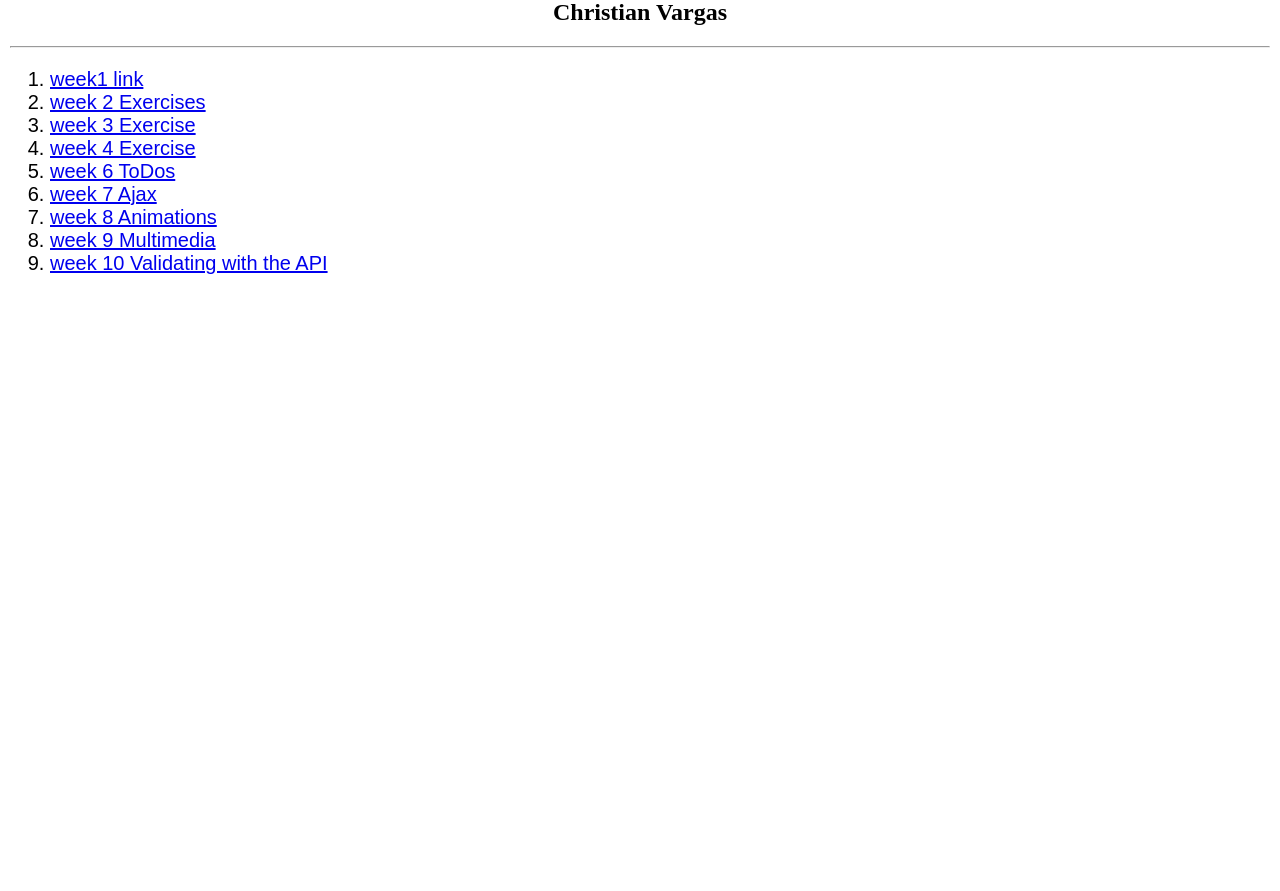
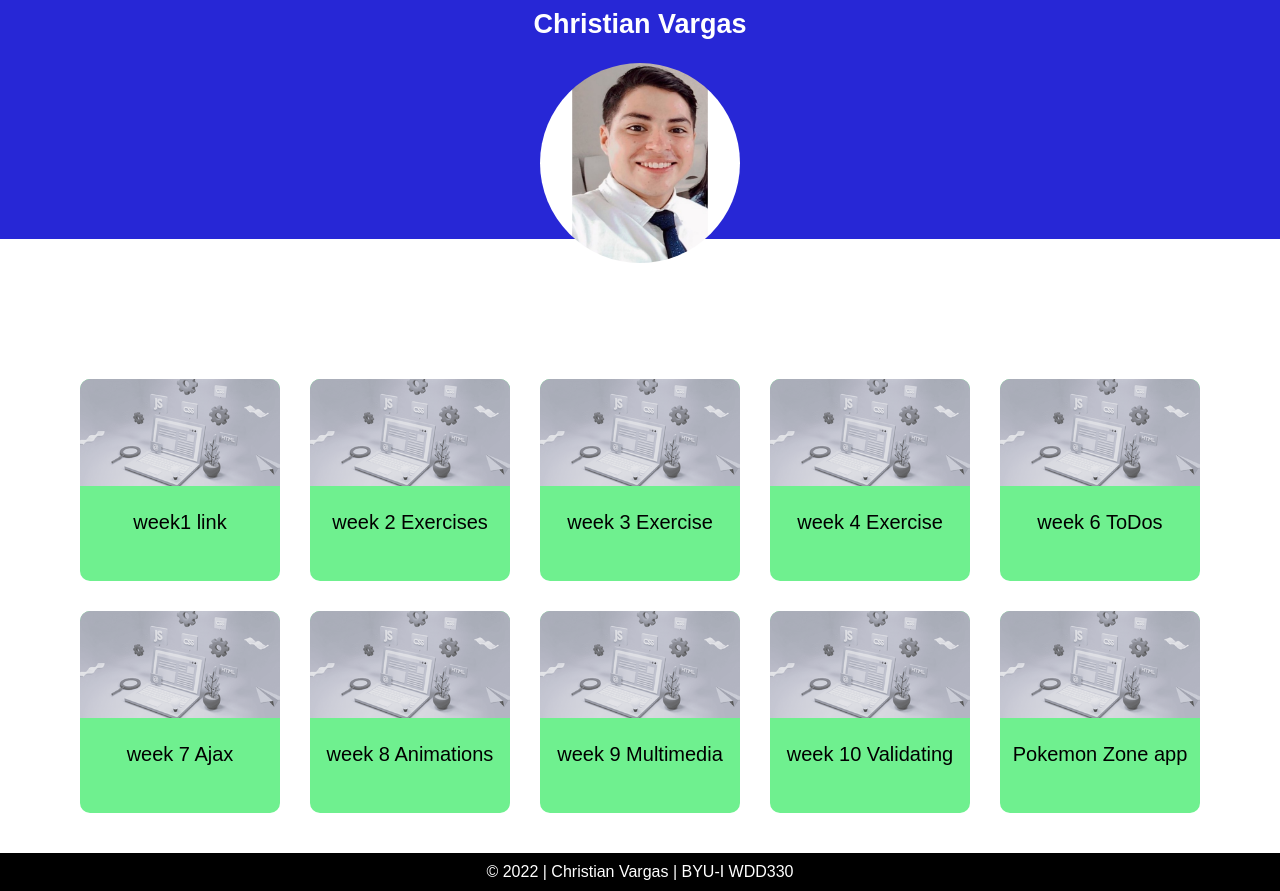
Before and after one commit to vargasc475/WDD330, a plain HTML site: page index.html in a window 1280 px wide. Shown: the part 91-982 px from the top of the page. Before the commit the page ends 800 px from the top, so only its background shows below. Drawn offline with Linux system fonts and the light colour scheme.

Commit message:
Updated Portfolio

```diff
--- /dev/null
+++ b/animation/style.css
@@ -0,0 +1,6 @@
+#square {
+    margin: 100px;
+    width: 100px;
+    height: 100px;
+    background: #d16;
+    }
--- /dev/null
+++ b/css/large.css
@@ -0,0 +1,23 @@
+@media(min-width: 64em) {
+    #portfolio ul {
+        grid-template-columns: repeat(5, 1fr);
+    }
+
+    footer {
+        margin-top: 30px;
+    }
+
+    #portfolio ul li img {
+        transition: width .3s, height .3s;
+    }
+
+    #portfolio ul li img:hover {
+        width: 210px;
+        height: 116px;
+    }
+
+    #portfolio ul li:hover {
+        position: relative;
+    }
+
+}
--- a/css/main.css
+++ /dev/null
@@ -1,28 +0,0 @@
-#portfolio {
-    margin: auto;
-    padding: 10px;
-    text-align: center;
-}
-
-#portfolio ol {
-    width: fit-content;
-    font-size: 20px;
-    font-family:Arial, Helvetica, sans-serif;
-}
-
-#portfolio ol li {
-    width: fit-content;
-}
-
-/* WEEK 02 */
-
- #week02 {
-    /* margin-top: 250px; */
-    margin: 230px auto;
-    text-align: center;
-    border: 3px solid greenyellow;
-    box-shadow: 0 0 20px black;
-    width: fit-content;
-    padding: 30px;
-
- }
--- /dev/null
+++ b/css/medium.css
@@ -0,0 +1,16 @@
+@media(min-width: 45em) {
+    #title {
+        height: 40%;
+    }
+
+    #portfolio ul {
+        grid-template-columns: 1fr 1fr 1fr;
+        column-gap: 10px;
+        row-gap: 10px;
+        margin-top: 130px;
+    }
+
+    footer {
+        font-size: 16px;
+    }
+}
--- /dev/null
+++ b/css/small.css
@@ -0,0 +1,83 @@
+html {
+    height: 100%;
+}
+
+body#portfolio {
+    margin: auto;
+    padding: 0;
+    text-align: center;
+    height: 100%;
+    width: 100%;
+    font-family:Arial, Helvetica, sans-serif;
+}
+
+#title {
+    background-color: rgb(39, 39, 214);
+    padding-top: 10px;
+    height: 50%;
+    font-size: 18px;
+    color: white;
+}
+
+#title img {
+    width: 200px;
+    border-radius: 50%;
+    position: relative;
+    /* top: 70px; */
+
+}
+
+#portfolio ul {
+    width: fit-content;
+    font-size: 20px;
+    display: grid;
+    margin: 90px auto 0 auto;
+    padding: 0;
+}
+
+#portfolio ul li {
+    width: fit-content;
+    background-color: rgb(111, 240, 143);
+    margin: 10px;
+    border-radius: 10px;
+    list-style:none;
+    justify-self: center;
+    align-self: center;
+}
+
+#portfolio ul li img {
+    border-radius: 10px 10px 0 0;
+    width: 200px;
+}
+
+#portfolio ul li #link-space {
+    height: 70px;
+}
+
+#portfolio ul li a {
+    text-decoration: none;
+    color: black;
+}
+
+/* WEEK 02 */
+
+#week02 {
+    /* margin-top: 250px; */
+    margin: 230px auto;
+    text-align: center;
+    border: 3px solid greenyellow;
+    box-shadow: 0 0 20px black;
+    width: fit-content;
+    padding: 30px;
+
+}
+
+footer {
+    background-color: black;
+    color: white;
+    font-size: 14px;
+}
+
+footer p {
+    padding: 10px;
+}
--- a/css/week08.css
+++ b/css/week08.css
@@ -64,7 +64,7 @@ button:hover {
     color: orange;
 }
 
-/* ANIMTION FOR H1 */
+/* ANIMATION FOR H1 */
 
 @keyframes myAnimation {
     0%, 70% {
--- a/index.html
+++ b/index.html
@@ -5,14 +5,22 @@
     <meta http-equiv="X-UA-Compatible" content="IE=edge">
     <meta name="viewport" content="width=device-width, initial-scale=1.0">
     <title>Portfolio</title>
-    <link rel="stylesheet" href="css/main.css">
+    <link rel="stylesheet" href="css/small.css">
+    <link rel="stylesheet" href="css/medium.css">
+    <link rel="stylesheet" href="css/large.css">
     <script src="js/main.js" defer></script>
 </head>
 <body id="portfolio">
-    <h1>Portfolio</h1>
-    <h2>Christian Vargas</h2>
-    <hr>
-    <ol id="List-of-links">
-    </ol>
+    <div id="title">
+        <h1>Portfolio</h1>
+        <h2>Christian Vargas</h2>
+        <img src="images/profile-pic.jpg" alt="">
+    </div>
+    <ul id="List-of-links">
+    </ul>
+
+    <footer>
+        <p>&copy 2022 | Christian Vargas | BYU-I WDD330</p>
+    </footer>
 </body>
 </html>
--- a/js/main.js
+++ b/js/main.js
@@ -36,8 +36,12 @@ const links = [
         url: "week09.html"
     },
     {
-        label: "week 10 Validating with the API",
+        label: "week 10 Validating",
         url: "week10.html"
+    },
+    {
+        label: "Pokemon Zone app",
+        url: "pokemonZone/index.html"
     }
 
 ]
@@ -47,7 +51,14 @@ displayList(links);
 function displayList(data) {
     data.forEach(element => {
         let li = document.createElement('li');
-        li.innerHTML = `<a href="${element.url}" target="_blank">${element.label}</a>`;
+        li.innerHTML = `<a id='background-pic' href="${element.url}" target="_blank">
+                            <div id='image-space'>
+                                <img src='images/desarrollo-web.png' alt='laptop B&W'>
+                            </div>
+                            <div id='link-space'>
+                                <p>${element.label}</p>
+                            </div>
+                        </a>`;
         ol.appendChild(li);
     });
 }
```
Also changed, not shown: animation/index.html (added, +12 -0 lines), animation/main.js (added, +9 -0 lines), images/desarrollo-web.png (added), images/profile-pic.jpg (added).
